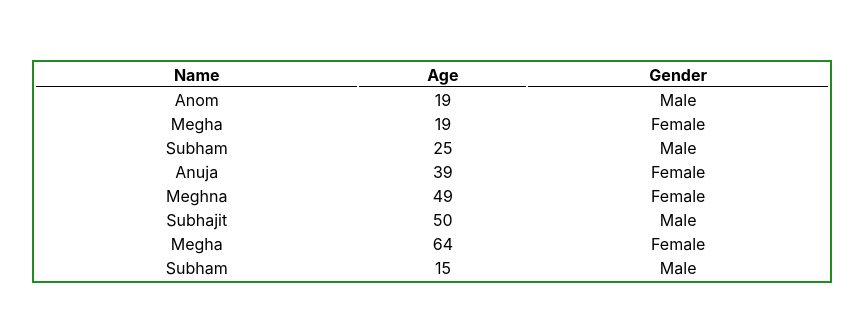
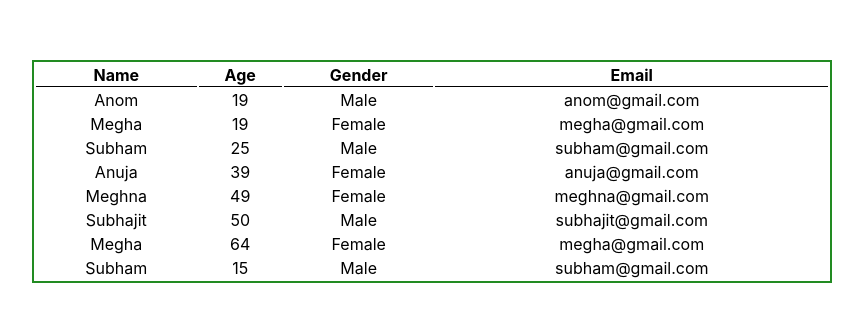
Before and after one commit to anujanaya/Tution-students-list, a React (Create React App) app: page / in a window 1280 px wide. Shown: the part 229-550 px from the top of the page, without its empty margins (208-1071 px from the left). Built offline with nearby package versions, Linux system fonts and the light colour scheme.

Commit message:
add email

```diff
--- a/src/App.js
+++ b/src/App.js
@@ -2,14 +2,14 @@ import React from "react";
 import './App.css';
 
 const data = [
-  { name: "Anom", age: 19, gender: "Male" },
-  { name: "Megha", age: 19, gender: "Female" },
-  { name: "Subham", age: 25, gender: "Male" },
-  { name: "Anuja", age: 39, gender: "Female" },
-  { name: "Meghna", age: 49, gender: "Female" },
-  { name: "Subhajit", age: 50, gender: "Male" },
-  { name: "Megha", age: 64, gender: "Female" },
-  { name: "Subham", age: 15, gender: "Male" },
+  { name: "Anom", age: 19, gender: "Male", email: "anom@gmail.com" },
+  { name: "Megha", age: 19, gender: "Female", email: "megha@gmail.com" },
+  { name: "Subham", age: 25, gender: "Male", email: "subham@gmail.com" },
+  { name: "Anuja", age: 39, gender: "Female", email: "anuja@gmail.com" },
+  { name: "Meghna", age: 49, gender: "Female", email: "meghna@gmail.com" },
+  { name: "Subhajit", age: 50, gender: "Male", email: "subhajit@gmail.com" },
+  { name: "Megha", age: 64, gender: "Female", email: "megha@gmail.com" },
+  { name: "Subham", age: 15, gender: "Male", email: "subham@gmail.com" },
 
 ]
 function App() {
@@ -20,6 +20,7 @@ function App() {
           <th>Name</th>
           <th>Age</th>
           <th>Gender</th>
+          <th>Email</th>
         </tr>
         {data.map((val, key) => {
           return (
@@ -27,6 +28,7 @@ function App() {
               <td>{val.name}</td>
               <td>{val.age}</td>
               <td>{val.gender}</td>
+              <td>{val.email}</td>
             </tr>
           )
         })}
```
